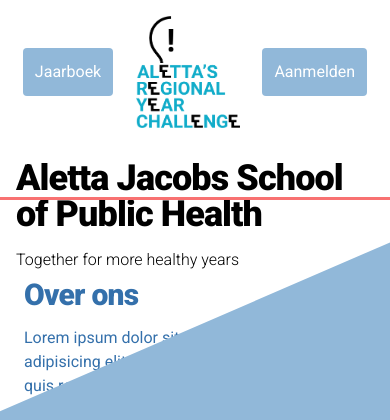
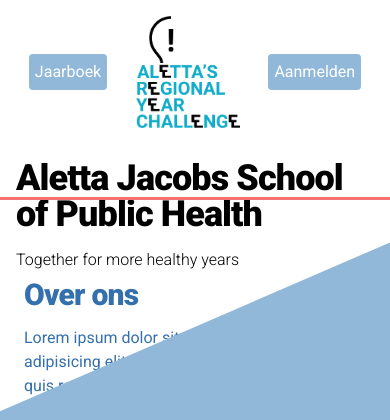
Before and after one commit to yamen22-dev/aletta-s, a PHP site: page /index.php in a window 390 px wide. Shown: the top 420 px of the page. Run offline with PHP 8.4, Linux system fonts and the light colour scheme; some libraries are stand-ins or nearby versions.

Commit message:
Navbar Mobile update

```diff
--- a/components/header.php
+++ b/components/header.php
@@ -2,7 +2,7 @@
     <div class="flex justify-evenly items-center mt-4">
         <div>
             <a href="jaarboek.php" class="">
-                <p class="bg-secondarycolor p-3 text-white rounded">Jaarboek</p>
+                <p class="bg-secondarycolor p-1.5 md:p-3 text-white rounded">Jaarboek</p>
             </a>
         </div>
         <div>
@@ -13,7 +13,7 @@
         <div>
         <div>
             <a href="signup.php">
-                <p class="bg-secondarycolor p-3 text-white rounded">Aanmelden</p>
+                <p class="bg-secondarycolor p-1.5 md:p-3 text-white rounded">Aanmelden</p>
             </a>
         </div>
 
```
